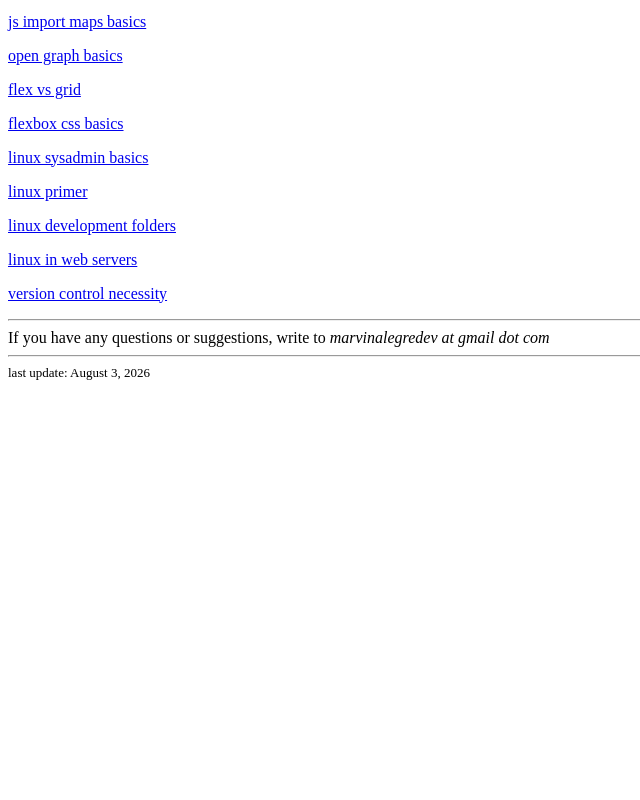
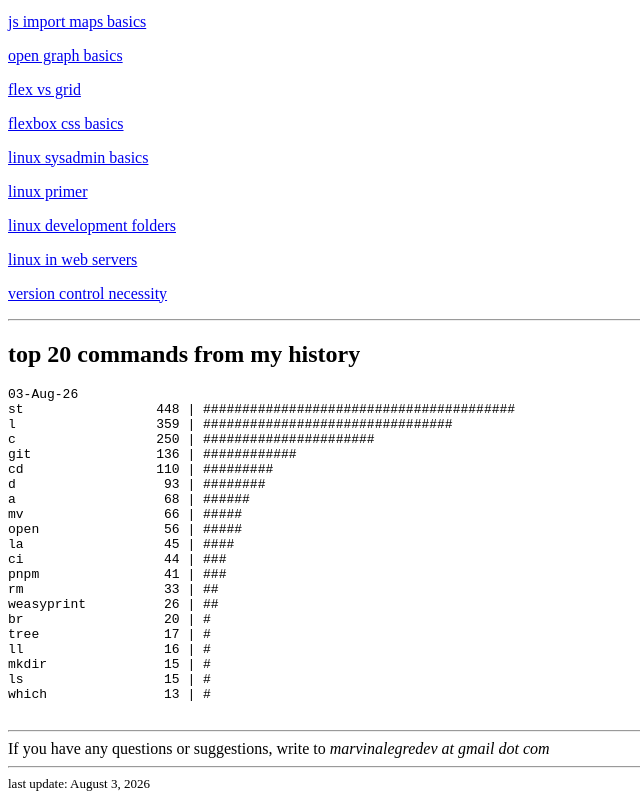
Before and after one commit to marvinalegre/marvinalegre.github.io, a plain HTML site: page index.html in a window 1280 px wide. Shown: the part 659-1459 px from the top of the page, without its empty margins (0-640 px from the left). Before the commit the page ends 1048 px from the top, so only its background shows below. Drawn offline with Linux system fonts and the light colour scheme.

Commit message:
add a new section

```diff
--- a/index.html
+++ b/index.html
@@ -4,6 +4,14 @@
     <meta http-equiv="Content-Type" content="text/html; charset=utf-8" />
     <meta name="viewport" content="width=device-width, initial-scale=1.0" />
     <title>Marvin Alegre's Home Page</title>
+
+    <style>
+      .scroll-wrap {
+        overflow-x: auto;
+        -webkit-overflow-scrolling: touch; /* smooth momentum scroll on iOS */
+        max-width: 100%;
+      }
+    </style>
   </head>
   <body>
     <div align="right">
@@ -164,6 +172,33 @@
     </p>
 
     <hr />
+
+    <h2>top 20 commands from my history</h2>
+    <pre class="scroll-wrap">
+03-Aug-26
+st                 448 | ########################################
+l                  359 | ################################
+c                  250 | ######################
+git                136 | ############
+cd                 110 | #########
+d                   93 | ########
+a                   68 | ######
+mv                  66 | #####
+open                56 | #####
+la                  45 | ####
+ci                  44 | ###
+pnpm                41 | ###
+rm                  33 | ##
+weasyprint          26 | ##
+br                  20 | #
+tree                17 | #
+ll                  16 | #
+mkdir               15 | #
+ls                  15 | #
+which               13 | #
+    </pre>
+
+    <hr />
     If you have any questions or suggestions, write to
     <em
       >marvinalegredev at gmail
```
